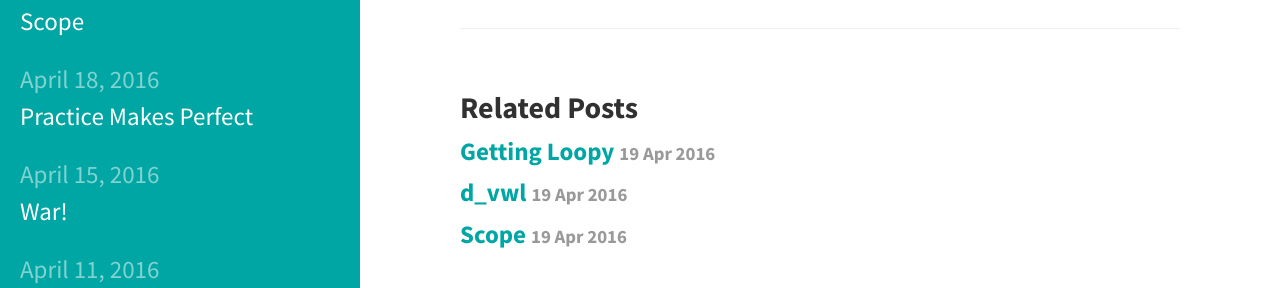
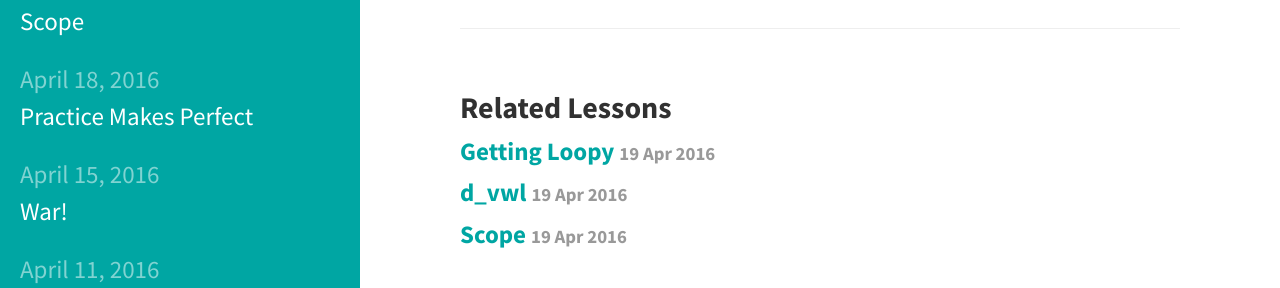
Before and after one commit to bensk/cs11, a Jekyll site: the page built from _posts/2016/2016-02-23-debugging.md, in a window 1280 px wide and 900 px high, scrolled down 558 px. Shown: the part 510-798 px from the top of the window. Built offline with Jekyll 4.4.1, drawn with Linux system fonts in a browser that asks for light colours.

Commit message:
lessons!

```diff
--- a/_layouts/post.html
+++ b/_layouts/post.html
@@ -9,7 +9,7 @@ layout: default
 </div>
 
 <div class="related">
-  <h2>Related Posts</h2>
+  <h2>Related Lessons</h2>
   <ul class="related-posts">
     {% for post in site.related_posts limit:3 %}
       <li>
```
